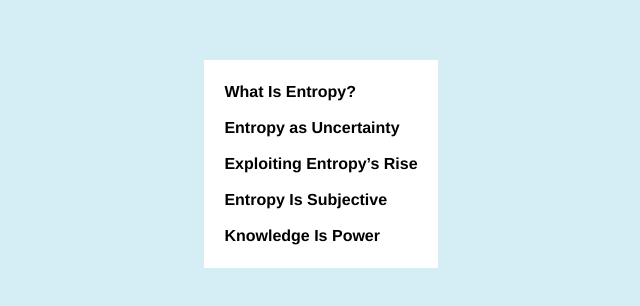
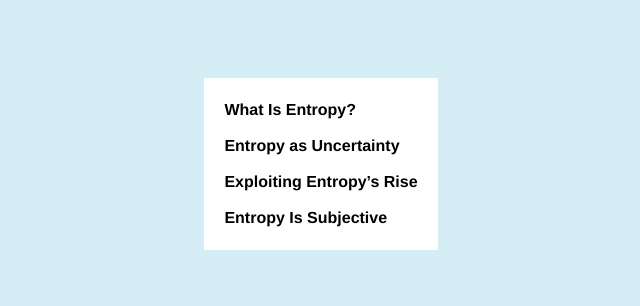
Before and after one commit to jnsprnw/mip-entropy, a SvelteKit app: page / in a window 1280 px wide. Shown: the part 236-542 px from the top of the page, without its empty margins (319-959 px from the left). Built offline with nearby package versions, Linux system fonts and the light colour scheme; a web font is replaced by a local one.

Commit message:
Clean up

```diff
--- a/src/routes/+page.svelte
+++ b/src/routes/+page.svelte
@@ -4,6 +4,5 @@
 		<a href="/2-uncertainty">Entropy as Uncertainty</a>
 		<a href="/3-exploiting">Exploiting Entropy’s Rise</a>
 		<a href="/4-subjective">Entropy Is Subjective</a>
-		<a href="/5-knowledge">Knowledge Is Power</a>
 	</div>
 </div>
```
